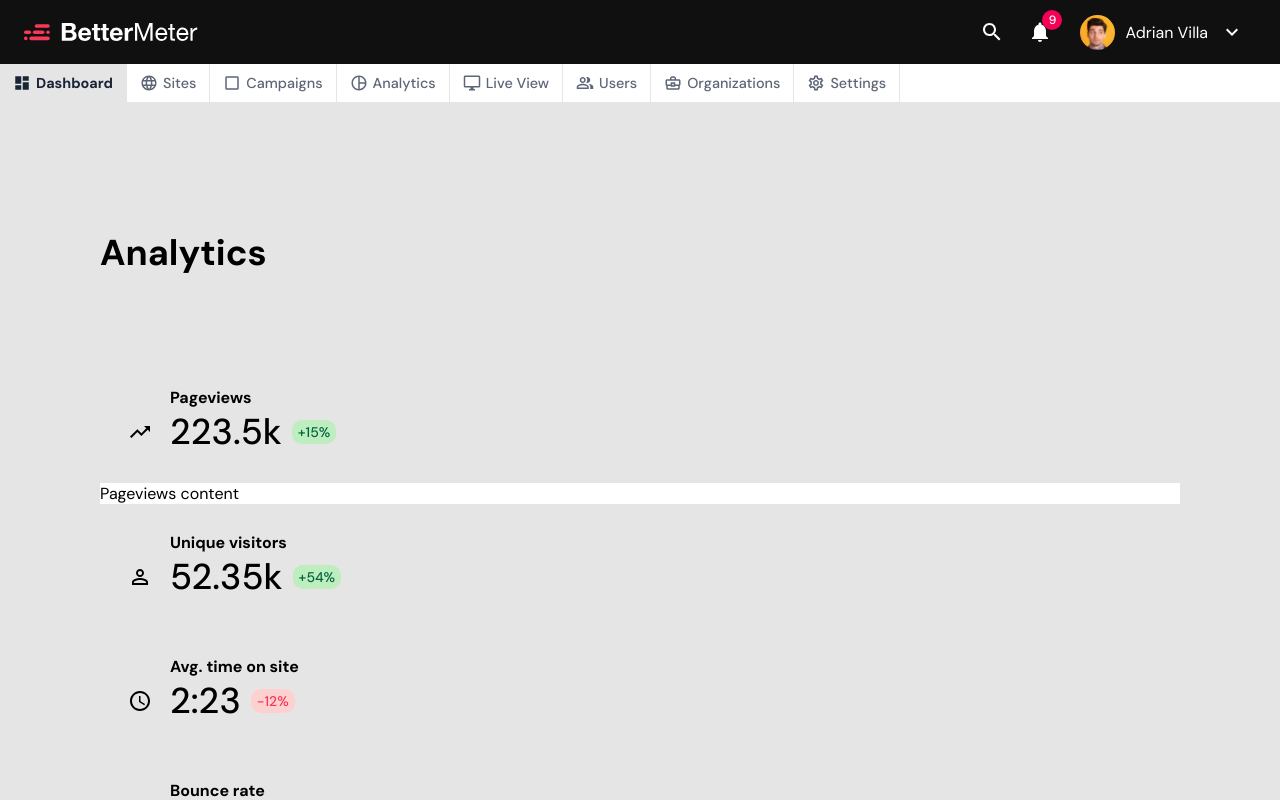
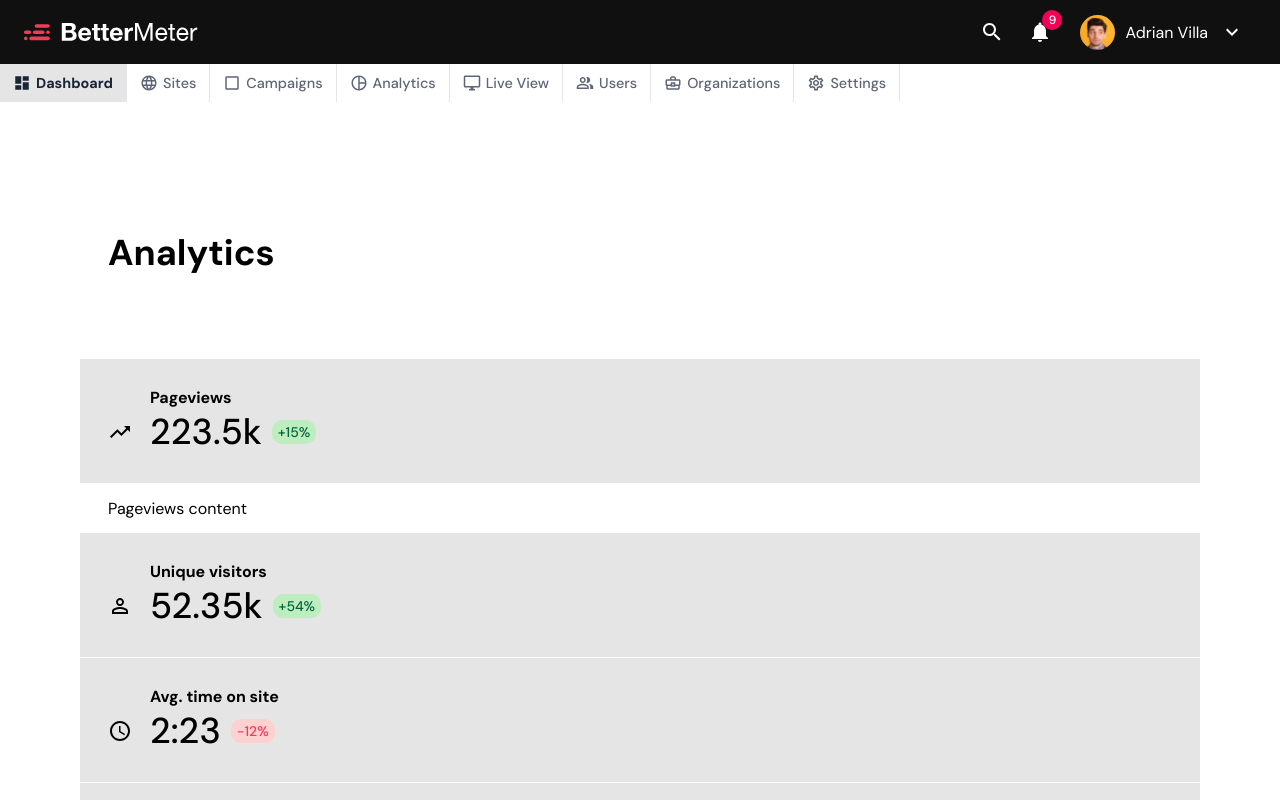
Before and after one commit to GBarkhatov/carlo-test, a React (Create React App) app: page / in a window 1280 px wide. Shown: the top 800 px of the page. Built offline with nearby package versions, Linux system fonts and the light colour scheme.

Commit message:
add comment about inconsistencies

```diff
--- a/src/components/AnalyticsPanel/AnalyticsPanel.js
+++ b/src/components/AnalyticsPanel/AnalyticsPanel.js
@@ -5,13 +5,12 @@ import tabs from './tabs'
 import Tab from './Tab'
 
 const Component = styled.div`
-  padding: 56px 20px 0;
+  padding: 56px 0;
   width: 100%;
 `
 
 const Header = styled.h2`
-  margin: 0;
-  margin-bottom: 18px;
+  margin: 0 0 18px 28px;
   font-size: 36px;
   font-weight: 700;
 
--- a/src/components/AnalyticsPanel/Tab.js
+++ b/src/components/AnalyticsPanel/Tab.js
@@ -5,11 +5,13 @@ const Component = styled.div``
 
 const TopPart = styled.div`
   background: #e5e5e5;
+  border-bottom: 1px solid #fff;
   padding: 28px;
 `
 
 const Content = styled.div`
   background-color: #fff;
+  padding: 14px 28px;
 `
 
 const InnerWrapper = styled.div`
--- a/src/components/Container/Container.js
+++ b/src/components/Container/Container.js
@@ -4,7 +4,9 @@ import styled from 'styled-components/macro'
 const Component = styled.div`
   display: flex;
   min-height: calc(100vh - 56px);
-  background-color: #E5E5E5;
+  /* inconsistencies across the design */
+  /* background-color: #E5E5E5; */
+  background-color: #fff;
 
   @media screen and (min-width: 750px) {
     min-height: calc(100vh - 64px);
```
